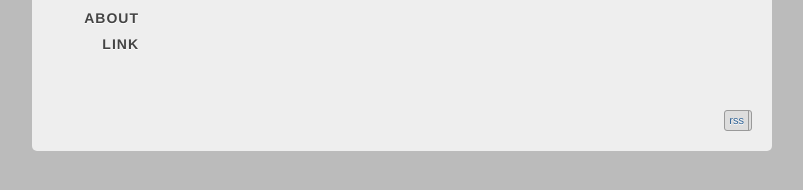
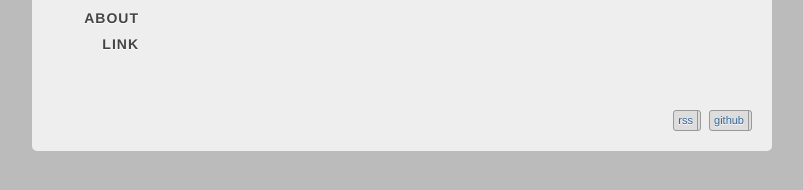
Before and after one commit to piggyi/piggyi.github.com, a Jekyll site: the page index.html, which Jekyll copies as it is, in a window 1280 px wide. Shown: the part 135-325 px from the top of the page, without its empty margins (238-1041 px from the left). Built offline with Jekyll 4.4.1, drawn with Linux system fonts in a browser that asks for light colours; Markdown is read by kramdown in place of the engine named in the settings.

Commit message:
add github link

```diff
--- a/index.html
+++ b/index.html
@@ -52,8 +52,13 @@
 				<div id="footer">
 					<div id="feed">
 						<div class="badget" id="feedburner">
-							<a href="http://feed.feedsky.com/piggyi">
+							<a href="http://feed.feedsky.com/piggyi" target="_blank">
 								<span class="service">rss</span>
+							</a>
+						</div>
+						<div class="badget" id="github">
+							<a href="http://github.com/piggyi" target="_blank">
+								<span class="service">github</span>
 							</a>
 						</div>
 					</div>
```
Also changed, not shown: _layouts/default.html (+12 -0 lines).
